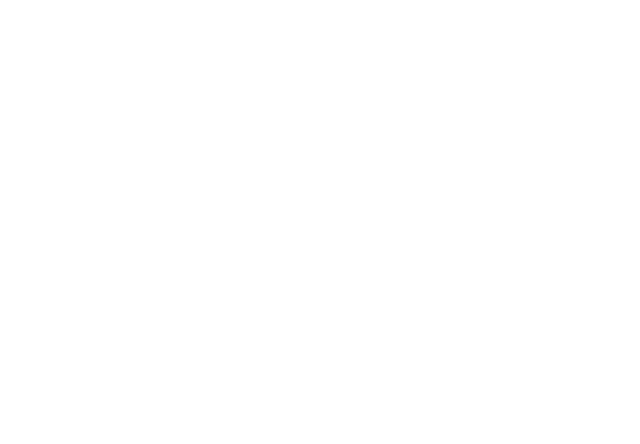
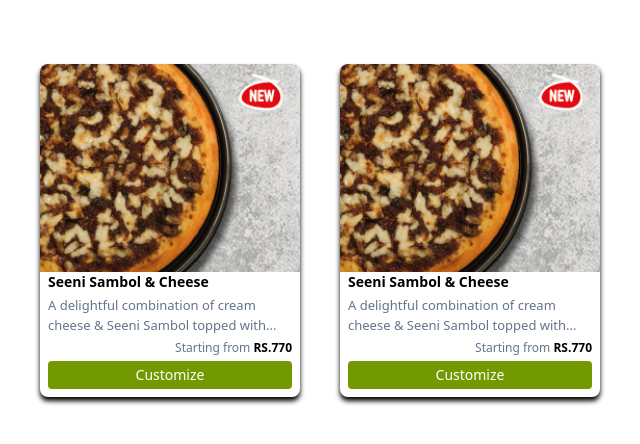
Before and after one commit to Studawatta/PizzaHut-clone, a React (Vite) app: page /menu in a window 1280 px wide. Before the commit this address had no page. Shown: the top 444 px of the page, without its empty margins (0-640 px from the left). Built offline with nearby package versions, Linux system fonts and the light colour scheme.

Commit message:
menu card completed

```diff
--- a/src/App.jsx
+++ b/src/App.jsx
@@ -4,6 +4,7 @@
 import Footer from './components/Footer';
 import SignIn from './pages/SignIn';
 import Promos from './pages/Promos';
+import Menu from './pages/Menu';
 
 const App = () => {
   return (
@@ -12,6 +13,7 @@
         <Route path="/" element={<Landing />} />
         <Route path="/sign-in" element={<SignIn />} />
         <Route path="/promos" element={<Promos />} />
+        <Route path="/menu" element={<Menu />} />
       </Routes>
     </Router>
   );
--- a/src/components/Navbar.jsx
+++ b/src/components/Navbar.jsx
@@ -17,9 +17,11 @@
           <img src={logo} alt="logo" className="h-10 cursor-pointer" />
         </Link>
         {/* LINKS */}
-        <div className="hidden md:flex items-center gap-6 text-slate-700 font-bold text-[18px]">
+        <div className="hidden lg:flex items-center gap-6 text-slate-700 font-bold text-[18px]">
           <Link className={linkStyle}>HOME</Link>
-          <Link className={linkStyle}>MENU</Link>
+          <Link to="/menu" className={linkStyle}>
+            MENU
+          </Link>
           <Link to="/promos" className={linkStyle}>
             PROMOS
           </Link>
--- /dev/null
+++ b/src/pages/Menu/index.jsx
@@ -0,0 +1,33 @@
+import React from 'react';
+import pizza01 from '../../assets/pizza01.jpg';
+const MenuCard = () => {
+  return (
+    <div className=" w-[260px] shadow-[0_4px_5px_black] rounded-lg">
+      <img src={pizza01} alt="" className=" w-full rounded-[8px_8px_0_0]" />
+      <div className=" px-2 flex flex-col gap-1">
+        <h1 className=" font-semibold text-sm ">Seeni Sambol & Cheese</h1>
+        <p className=" text-slate-500 text-[13px]">
+          A delightful combination of cream cheese & Seeni Sambol topped with...
+        </p>
+        <h1 className=" text-slate-500 text-[12px]  text-right">
+          Starting from{' '}
+          <span className=" text-black font-semibold">RS.770</span>
+        </h1>
+        <button className=" w-full rounded-[4px] text-sm py-1 bg-primaryButton text-white hover:bg-primaryButtonHover mb-2">
+          Customize
+        </button>
+      </div>
+    </div>
+  );
+};
+
+const Menu = () => {
+  return (
+    <div className="flex gap-10 mt-16 ml-10">
+      <MenuCard />
+      <MenuCard />
+    </div>
+  );
+};
+
+export default Menu;
--- a/src/pages/Promos/index.jsx
+++ b/src/pages/Promos/index.jsx
@@ -12,16 +12,13 @@
       />
       <div className="mt-2">
         <div className="flex justify-between ">
-          <h4 className=" font-semibold text-lg w-fit bg-yellow-300 ml-4">
+          <h4 className=" font-semibold text-lg w-fit ml-4">
             My Box Rice Edition
           </h4>
 
-          <div>
-            <span className="bg-red-500">My Box Rice Edition</span>
-          </div>
           <h4 className=" font-semibold text-lg w-fit mr-4">Rs.1,350.00</h4>
         </div>
-        <p className=" text-slate-400 text-sm">
+        <p className=" text-slate-400 text-sm ml-4">
           Only available from 11AM - 3PM
         </p>
         ;
```
Also changed, not shown: src/assets/pizza01.jpg (added).
